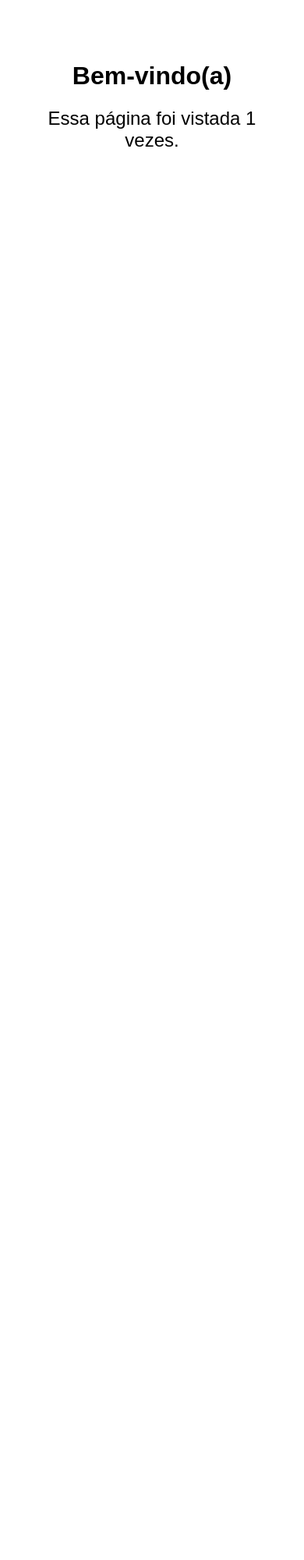
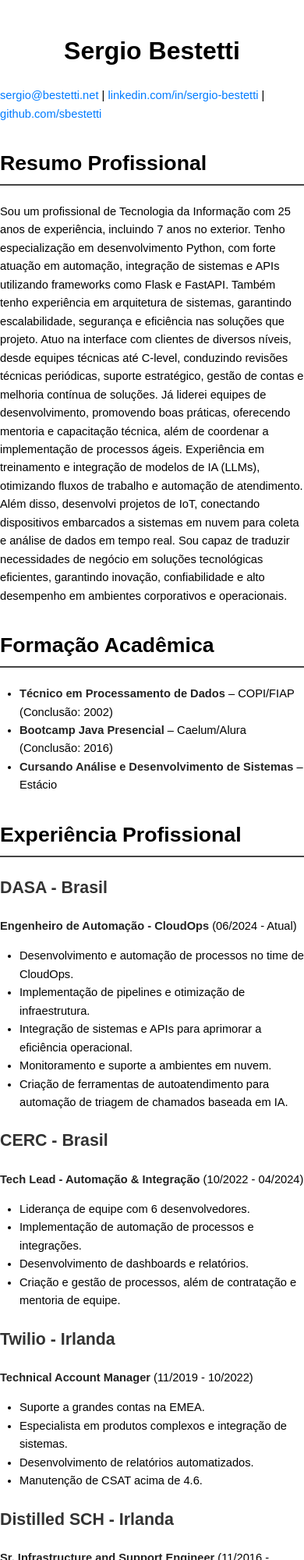
Before and after one commit to sbestetti/sbestetti.github.io, a plain HTML site: page index.html in a window 390 px wide. Shown: the top 2000 px of the page at 78% size. Before the commit the page ends 844 px from the top, so only its background shows below. Drawn offline with Linux system fonts and the light colour scheme.

Commit message:
Update index.html

```diff
--- a/index.html
+++ b/index.html
@@ -1,46 +1,180 @@
-<!DOCTYPE html>
-<html lang="en">
+<html>
   <head>
-    <meta charset="UTF-8">
-    <meta name="viewport" content="width=device-width, initial-scale=1.0">
-    <title>Page Counter</title>
+    <title>Sergio Bestetti</title>
     <style>
       body {
         font-family: Arial, sans-serif;
+        font-size: 11pt;
+        margin: 40px;
+        line-height: 1.6;
+        max-width: 800px;
+        margin-left: auto;
+        margin-right: auto;
+      }
+
+      h1 {
         text-align: center;
-            padding: 50px;
+        font-size: 24pt;
+        margin-bottom: 20px;
       }
-        .counter {
-            font-size: 24px;
+
+      h2 {
+        border-bottom: 2px solid #444;
+        padding-bottom: 5px;
+        font-size: 20pt;
+        margin-top: 30px;
+      }
+
+      h3 {
+        font-size: 16pt;
+        color: #333;
         margin-top: 20px;
+      }
+
+      a {
+        color: #007bff;
+        text-decoration: none;
+      }
+
+      a:hover {
+        text-decoration: underline;
+      }
+
+      ul {
+        padding-left: 25px;
+      }
+
+      strong {
+        color: #222;
+        font-weight: bold;
+      }
+
+      p {
+        margin: 10px 0;
+      }
+
+      h3 strong {
+        color: #007bff;
+        font-size: 14pt;
+      }
+
+      section {
+        margin-bottom: 30px;
       }
     </style>
   </head>
   <body>
-
-    <h1>Bem-vindo(a)</h1>
-    <div class="counter">
-        Essa página foi vistada <span id="visit-count"></span> vezes.
-    </div>
-
-    <script>
-        // Retrieve visit count from localStorage
-        let visitCount = localStorage.getItem('pageVisits');
-
-        // If no count exists, initialize it to 0
-        if (!visitCount) {
-            visitCount = 0;
-        }
-
-        // Increment the visit count
-        visitCount++;
-
-        // Store the updated count in localStorage
-        localStorage.setItem('pageVisits', visitCount);
-
-        // Display the updated count
-        document.getElementById('visit-count').textContent = visitCount;
-    </script>
-
+    <h1 id="sergio-bestetti">Sergio Bestetti</h1>
+    <p>
+      <a href="mailto:sergio@bestetti.net">sergio@bestetti.net</a> | <a href="https://www.linkedin.com/in/sergio-bestetti/">linkedin.com/in/sergio-bestetti</a> | <a href="https://github.com/sbestetti">github.com/sbestetti</a>
+    </p>
+    <h2 id="resumo-profissional">Resumo Profissional</h2>
+    <p>Sou um profissional de Tecnologia da Informação com 25 anos de experiência, incluindo 7 anos no exterior. Tenho especialização em desenvolvimento Python, com forte atuação em automação, integração de sistemas e APIs utilizando frameworks como Flask e FastAPI. Também tenho experiência em arquitetura de sistemas, garantindo escalabilidade, segurança e eficiência nas soluções que projeto. Atuo na interface com clientes de diversos níveis, desde equipes técnicas até C-level, conduzindo revisões técnicas periódicas, suporte estratégico, gestão de contas e melhoria contínua de soluções. Já liderei equipes de desenvolvimento, promovendo boas práticas, oferecendo mentoria e capacitação técnica, além de coordenar a implementação de processos ágeis. Experiência em treinamento e integração de modelos de IA (LLMs), otimizando fluxos de trabalho e automação de atendimento. Além disso, desenvolvi projetos de IoT, conectando dispositivos embarcados a sistemas em nuvem para coleta e análise de dados em tempo real. Sou capaz de traduzir necessidades de negócio em soluções tecnológicas eficientes, garantindo inovação, confiabilidade e alto desempenho em ambientes corporativos e operacionais.</p>
+    <h2 id="formação-acadêmica">Formação Acadêmica</h2>
+    <ul>
+      <li>
+        <strong>Técnico em Processamento de Dados</strong> – COPI/FIAP (Conclusão: 2002)
+      </li>
+      <li>
+        <strong>Bootcamp Java Presencial</strong> – Caelum/Alura (Conclusão: 2016)
+      </li>
+      <li>
+        <strong>Cursando Análise e Desenvolvimento de Sistemas</strong> – Estácio
+      </li>
+    </ul>
+    <h2 id="experiência-profissional">Experiência Profissional</h2>
+    <h3 id="dasa---brasil">DASA - Brasil</h3>
+    <p>
+      <strong>Engenheiro de Automação - CloudOps</strong> (06/2024 - Atual)
+    </p>
+    <ul>
+      <li>Desenvolvimento e automação de processos no time de CloudOps.</li>
+      <li>Implementação de pipelines e otimização de infraestrutura.</li>
+      <li>Integração de sistemas e APIs para aprimorar a eficiência operacional.</li>
+      <li>Monitoramento e suporte a ambientes em nuvem.</li>
+      <li>Criação de ferramentas de autoatendimento para automação de triagem de chamados baseada em IA.</li>
+    </ul>
+    <h3 id="cerc---brasil">CERC - Brasil</h3>
+    <p>
+      <strong>Tech Lead - Automação &amp; Integração</strong> (10/2022 - 04/2024)
+    </p>
+    <ul>
+      <li>Liderança de equipe com 6 desenvolvedores.</li>
+      <li>Implementação de automação de processos e integrações.</li>
+      <li>Desenvolvimento de dashboards e relatórios.</li>
+      <li>Criação e gestão de processos, além de contratação e mentoria de equipe.</li>
+    </ul>
+    <h3 id="twilio---irlanda">Twilio - Irlanda</h3>
+    <p>
+      <strong>Technical Account Manager</strong> (11/2019 - 10/2022)
+    </p>
+    <ul>
+      <li>Suporte a grandes contas na EMEA.</li>
+      <li>Especialista em produtos complexos e integração de sistemas.</li>
+      <li>Desenvolvimento de relatórios automatizados.</li>
+      <li>Manutenção de CSAT acima de 4.6.</li>
+    </ul>
+    <h3 id="distilled-sch---irlanda">Distilled SCH - Irlanda</h3>
+    <p>
+      <strong>Sr. Infrastructure and Support Engineer</strong> (11/2016 - 10/2019)
+    </p>
+    <ul>
+      <li>Gestão de infraestrutura e suporte corporativo.</li>
+      <li>Implantação de sistemas de ticketing e redes.</li>
+      <li>Integração de sistemas utilizando Java, JavaScript/Node e Python.</li>
+    </ul>
+    <h3 id="outras-experiências-relevantes">Outras Experiências Relevantes</h3>
+    <ul>
+      <li>
+        <strong>Spring Mobile Solutions, Brasil</strong> – IT Manager (06/2010 - 03/2015)
+      </li>
+      <li>
+        <strong>Microsoft Brasil (outsourced by Siemens)</strong> – 2nd Level IT Support (04/2005 - 08/2007)
+      </li>
+      <li>
+        <strong>Volkswagen &amp; Audi of America (outsourced by Gedas)</strong> – IT Support, English (03/2004 - 04/2005)
+      </li>
+    </ul>
+    <h2 id="habilidades-técnicas">Habilidades Técnicas</h2>
+    <ul>
+      <li>Python, Java, JavaScript/Node</li>
+      <li>MySQL, PostgreSQL, MongoDB</li>
+      <li>Jira, Confluence, GitHub, Datadog, Docker, Kubernetes</li>
+      <li>REST APIs, Webhooks, Dashboards</li>
+      <li>ESP32, ESP8266, Raspberry Pi</li>
+      <li>Provedores de Nuvem: <ul>
+          <li>Azure: <ul>
+              <li>Functions, OpenAI Services, AKS, MySQL, DevOps, Boards, Repos, EventGrid, BlobStorage, API Management</li>
+            </ul>
+          </li>
+          <li>GCP: <ul>
+              <li>VertexAI Agent Builder, GKE, CloudRun, App Engine, CloudSQL, Pub/Sub</li>
+            </ul>
+          </li>
+          <li>AWS: <ul>
+              <li>EC2, S3, RDS, Lambda</li>
+            </ul>
+          </li>
+        </ul>
+      </li>
+    </ul>
+    <h2 id="idiomas">Idiomas</h2>
+    <ul>
+      <li>
+        <strong>Português:</strong> Nativo
+      </li>
+      <li>
+        <strong>Inglês:</strong> Fluente
+      </li>
+    </ul>
+    <h2 id="projetos-e-contribuições">Projetos e Contribuições</h2>
+    <ul>
+      <li>
+        <strong>Bulk SMS Sender:</strong> Desenvolvi uma aplicação web para envio de SMS em massa a partir de arquivos CSV, utilizando a API do Twilio. O projeto está disponível em: <a href="https://github.com/sbestetti/sms-sender">github.com/sbestetti/sms-sender</a>
+      </li>
+      <li>Administração e monitoramento de infraestrutura.</li>
+      <li>Implementação de soluções de análise de dados.</li>
+      <li>Liderança técnica de times.</li>
+    </ul>
   </body>
 </html>
```
Lines whose indentation alone changed are shown as unchanged.
